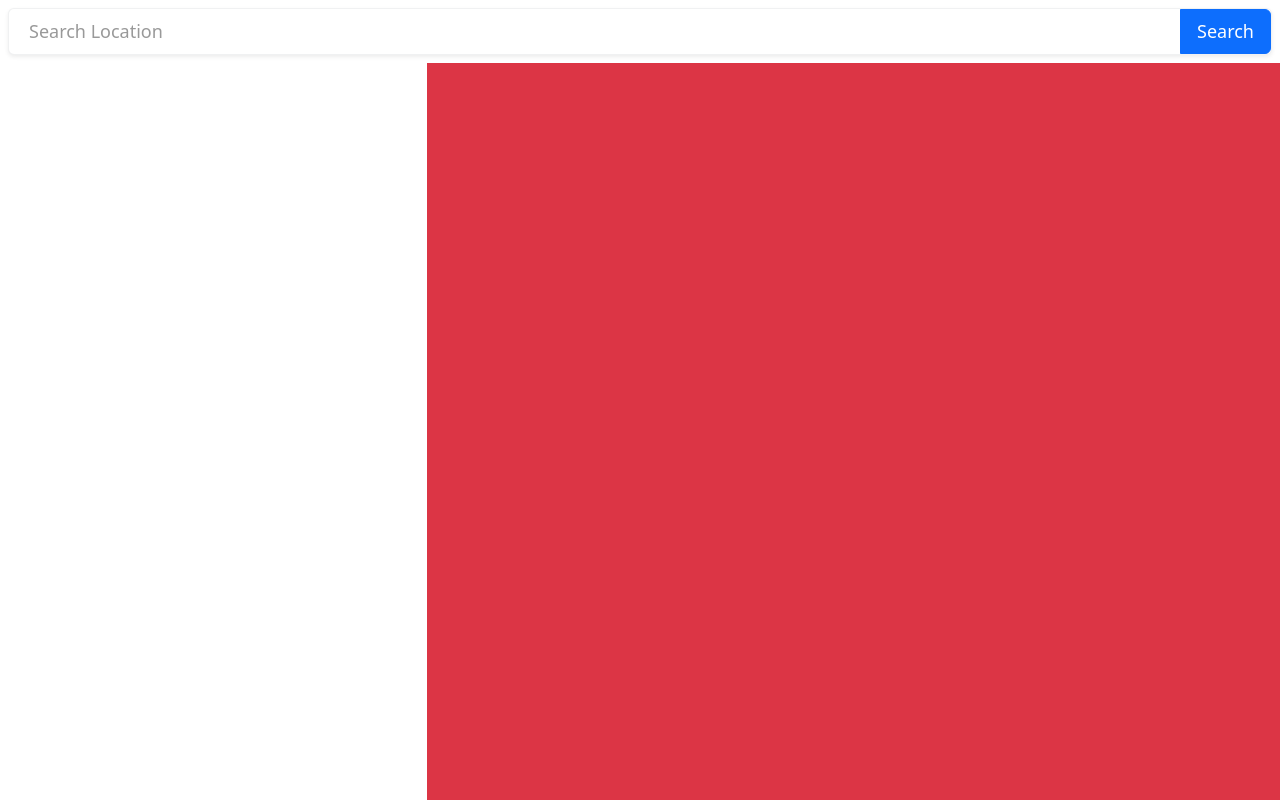
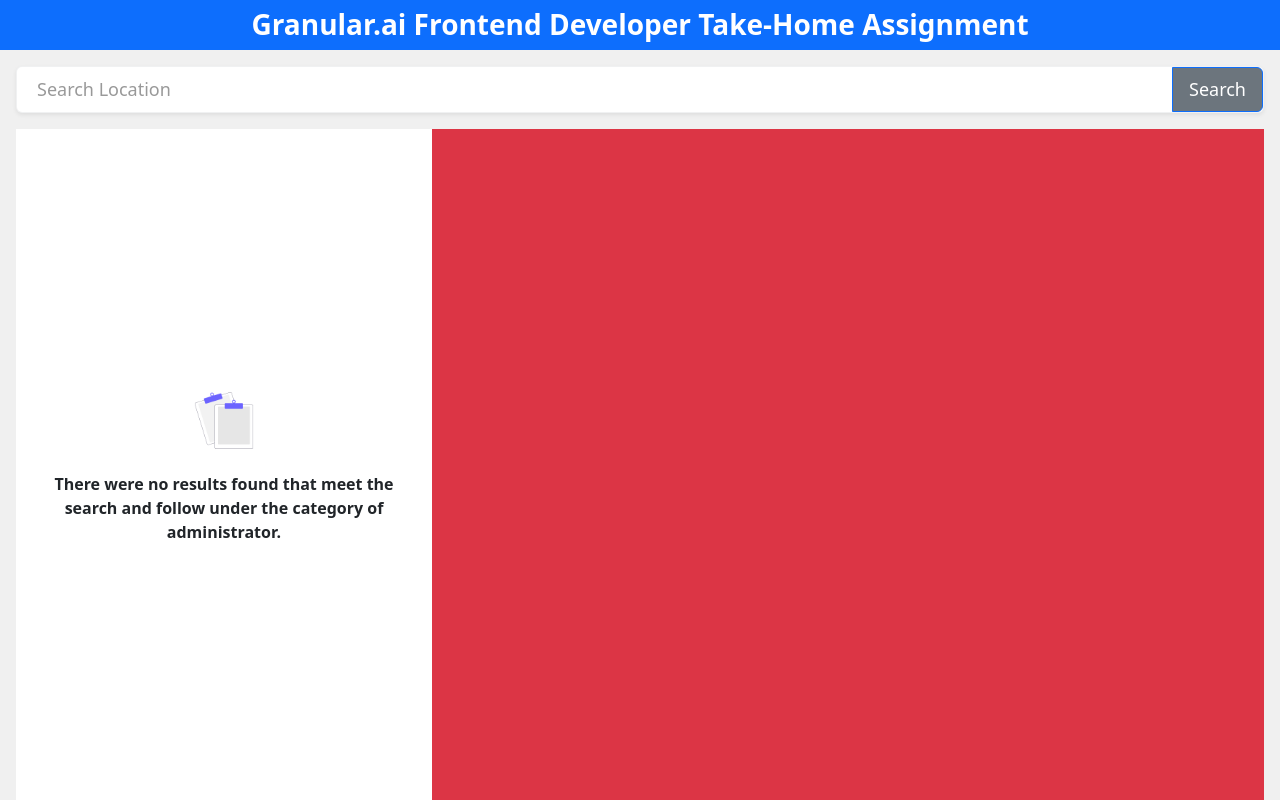
Before and after one commit to GavinDmello97/Location-Finder, a React (Create React App) app: page / in a window 1280 px wide. Built offline with nearby package versions, Linux system fonts and the light colour scheme.

Commit message:
added api fetch. filtered data to limit feature size. added loader indicators, error messages and location search result cards.

```diff
--- a/src/App.scss
+++ b/src/App.scss
@@ -2,8 +2,9 @@
 
 
 .App {
-  text-align: center;
+  text-align: start;
   display: flex;
+  flex-direction: column;
   margin: 0;
   padding: 0;
   width: 100vw;
@@ -33,3 +34,19 @@
 button:active {
   opacity: 0.4;
 }
+
+// spinner /loader css and animation
+.loader {
+  border: 2px solid #ddd;
+  border-top: 2px solid #444;
+  border-radius: 50%;
+  animation: spin 1s linear infinite;
+}
+@keyframes spin {
+  0% {
+    transform: rotate(0deg);
+  }
+  100% {
+    transform: rotate(360deg);
+  }
+}
--- a/src/App.tsx
+++ b/src/App.tsx
@@ -8,6 +8,9 @@
   return (
     <Provider store={store}>
       <div className="App">
+        <p className="bg-primary text-white fw-bold h3 py-2 text-wrap text-center">
+          Granular.ai Frontend Developer Take-Home Assignment
+        </p>
         <LocationFinder />
       </div>
     </Provider>
--- /dev/null
+++ b/src/component/Generic.tsx
@@ -0,0 +1,9 @@
+import "../App.scss";
+
+const Generic = {
+  Loader: ({ size = 30 }: { size?: number }) => {
+    return <div className="loader" style={{ width: size, height: size }}></div>;
+  },
+};
+
+export default Generic;
--- /dev/null
+++ b/src/configs/config.ts
@@ -0,0 +1,5 @@
+const images: any = {
+  no_data: require("../assets/images/no_data.png"),
+};
+
+export { images };
--- a/src/redux/actionReducers/locationReducer.ts
+++ b/src/redux/actionReducers/locationReducer.ts
@@ -3,11 +3,15 @@
 export interface initialLocationState {
   search: string;
   recentSearches: string[];
+  isLoading: boolean;
+  results: any[];
 }
 
 const initialState: initialLocationState = {
   search: "",
   recentSearches: [],
+  isLoading: false,
+  results: [],
 };
 export const locationSlice = createSlice({
   name: "location",
@@ -28,10 +32,21 @@
         5
       );
     },
+    setLoadingStatus: (state, action) => {
+      state.isLoading = action.payload;
+    },
+    setResults: (state, action) => {
+      state.results = action.payload;
+    },
   },
 });
 
 // Action creators are generated for each case reducer function
-export const { setSearch, addBulkToRecents, addSearchToRecents } =
-  locationSlice.actions;
+export const {
+  setSearch,
+  addBulkToRecents,
+  addSearchToRecents,
+  setLoadingStatus,
+  setResults,
+} = locationSlice.actions;
 export default locationSlice.reducer;
--- a/src/redux/thunks/locationThunk.ts
+++ /dev/null
@@ -1,3 +0,0 @@
-import { Dispatch } from "redux";
-// import apis from "../../config/api";
-import actionReducers from "../actionReducers/index";
--- a/src/redux/thunks/reduxApiCallers.ts
+++ /dev/null
@@ -1,4 +0,0 @@
-// eslint-disable-next-line import/no-anonymous-default-export
-const reduxApiCallers = {};
-
-export default reduxApiCallers;
--- a/src/screens/LocationFinder/LocationFinder.scss
+++ b/src/screens/LocationFinder/LocationFinder.scss
@@ -1,3 +1,8 @@
+.location-finder-container {
+    background-color: rgba(240,240,240,1);
+}
+
+
 .search-recent-item {
     * {
         color: #999
@@ -9,3 +14,9 @@
         font-size: 18px;
     }
 }
+
+.loader-container {
+    em {
+        color: #999
+    }
+}
--- a/src/screens/LocationFinder/LocationFinder.tsx
+++ b/src/screens/LocationFinder/LocationFinder.tsx
@@ -2,9 +2,14 @@
 import { useDispatch, useSelector } from "react-redux";
 import {
   addBulkToRecents,
+  setLoadingStatus,
+  setResults,
   setSearch,
 } from "../../redux/actionReducers/locationReducer";
 import "./LocationFinder.scss";
+import Generic from "../../component/Generic";
+import classNames from "classnames";
+import { images } from "../../configs/config";
 
 const LocationFinder = (props: any) => {
   useEffect(() => {
@@ -24,21 +29,57 @@
   const dispatch = useDispatch();
   // redux state
   const state = useSelector((state: any) => {
-    console.log(state);
     return { locationState: state.locationActionReducer };
   });
-  const { search } = state.locationState;
+  const { search, isLoading, results: searchResults } = state.locationState;
+  console.log(searchResults, "RESULTS");
   return (
-    <div className=" col-12 d-flex flex-column flex-grow-1 ">
-      <div className="col-12 p-2 border-bottom-1 border-dark border-opacity-100">
+    <div className=" col-12 d-flex flex-column flex-grow-1 location-finder-container px-3">
+      <div
+        className={classNames(
+          "col-12  pt-3  border-bottom-1 border-dark border-opacity-100",
+          isLoading ? "pb-0" : "pb-3"
+        )}
+      >
         <SearchBox
           searchValue={search}
           callback={(value: string) => dispatch(setSearch(value))}
         />
       </div>
-      <div className=" col-12 row d-flex flex-column flex-md-row bg-black flex-grow-1 ">
-        <div className="col-12 col-md-5 col-lg-4  p-2  bg-white">
-          <p></p>
+      {isLoading && (
+        <div
+          className={classNames(
+            "col-12 p-2 d-flex loader-container align-items-center",
+            isLoading ? "show-container" : "hide-container"
+          )}
+        >
+          <Generic.Loader size={20} />
+          <em className="ps-2">Fetching data from Api...</em>
+        </div>
+      )}
+
+      <div className=" col-12 row d-flex flex-column flex-md-row  flex-grow-1 ">
+        <div className="col-12 col-md-5 col-lg-4 d-flex flex-column flex-wrap  ">
+          {searchResults && searchResults.length > 0 ? (
+            searchResults.map((searchElement: any) => (
+              <div className=" col-12 bg-white border-1 border-danger p-2 rounded mb-3">
+                <p className="fw-bold">{searchElement.display_name}</p>
+                <em className="">{searchElement.type.toUpperCase()}</em>
+              </div>
+            ))
+          ) : (
+            <div className="d-flex flex-column align-items-center bg-white py-3 flex-grow-1 justify-content-center">
+              <img
+                src={images.no_data}
+                style={{ width: 80 }}
+                className=" img-fluid"
+              />
+              <p className=" fw-semibold text-center px-3 pt-3">
+                There were no results found that meet the search and follow
+                under the category of administrator.
+              </p>
+            </div>
+          )}
         </div>
         <div className="col-12 col-md-7 col-lg-8 bg-danger flex-grow-1">
           <p></p>
@@ -55,8 +96,74 @@
   searchValue: string;
   callback: Function;
 }) => {
+  const dispatch = useDispatch();
   const [isSearchFocussed, setSearchFocussed] = useState(false);
   const inputRef = useRef<null | HTMLInputElement>(null);
+
+  // cleaning the location result list
+  const filterSearchResults = (featureList: any[]) => {
+    // filtering the list for features which belong to type == "administrative" and category === "boundary"
+    var filteredList = featureList.filter(
+      (feature) =>
+        feature.properties.type === "administrative" &&
+        feature.properties.category === "boundary"
+    );
+
+    // filtering out un-used keys to get cleaner object and reduce active memory usage
+    filteredList = filteredList.map((element) => {
+      const { bbox, geometry, properties } = element || {};
+      const {
+        category,
+        display_name,
+        icon,
+        importance,
+        osm_id,
+        type,
+        extratags,
+      } = properties || {};
+
+      const { population } = extratags || {};
+      return {
+        bbox,
+        geometry,
+        category,
+        display_name,
+        icon,
+        importance,
+        osm_id,
+        type,
+        population,
+      };
+    });
+
+    return filteredList;
+  };
+
+  const getResultsFromApi = async (search: string) => {
+    await dispatch(setLoadingStatus(true));
+
+    await fetch(
+      `https://nominatim.openstreetmap.org/search?q=${search}&format=geojson&extratags=1`
+    )
+      .then(async (response) => response.json())
+      .then(async (data) => {
+        const { features } = data || {};
+        await dispatch(setResults(filterSearchResults(features)));
+        await dispatch(setLoadingStatus(false));
+      })
+      .catch((err) => console.log("err", err));
+  };
+
+  const submitSearch = () => {
+    removeFocus();
+    getResultsFromApi(searchValue);
+  };
+
+  const removeFocus = () => {
+    setSearchFocussed(false);
+    inputRef.current?.blur();
+  };
+
   return (
     <div className="col-12 position-relative search-box">
       <div className=" col-12  rounded bg-white shadow-sm fa-border border-opacity-10 border-secondary d-flex align-items-center">
@@ -66,15 +173,15 @@
             onFocus={() => setSearchFocussed(true)}
             onBlur={() => setSearchFocussed(false)}
             // Add api call here
-            onKeyDown={(e) =>
-              e.key === "Enter" &&
-              (setSearchFocussed(false), inputRef.current?.blur())
-            }
-            onSubmit={() => {}}
+            onKeyDown={(e) => {
+              if (e.key === "Enter") {
+                submitSearch();
+              }
+            }}
             type="text"
             name="name"
             placeholder="Search Location"
-            className="w-100 p-1  text-decoration-none border-0 border-white flex-1 bg-white"
+            className="w-100 p-1 text-decoration-none border-0 border-white flex-1 bg-white"
             onChange={(e) => callback(e.target.value)}
             value={searchValue}
           />
@@ -93,16 +200,24 @@
         </div>
 
         <button
-          className="p-2 px-3 bg-primary text-white rounded-0 rounded-end fa-border border-opacity-100 border-primary shadow-none"
+          disabled={searchValue.length < 1}
+          className={classNames(
+            "p-2 px-3  text-white rounded-0 rounded-end fa-border border-opacity-100 border-primary shadow-none",
+            searchValue && searchValue.length > 0
+              ? "bg-primary"
+              : "bg-secondary"
+          )}
           onClick={() => {
-            setSearchFocussed(false);
-            inputRef.current?.blur();
-            // Add api call here
+            submitSearch();
           }}
         >
           Search
         </button>
       </div>
+      {/*
+        Temporary filler for recent searches!
+        CHANGE HERE
+      */}
       {isSearchFocussed && (
         <div className="position-absolute w-100 bg-white rounded-0 rounded-bottom shadow fa-border border-top-0 border-opacity-10 border-secondary py-2">
           <SearchListCard />
@@ -117,15 +232,7 @@
 
 const SearchListCard = () => {
   return (
-    <div
-      className="col-12 col text-start p-2 search-recent-item px-3 "
-      // style={{
-      //   borderBottom: 3,
-      //   borderWidth: 3,
-      //   borderColor: "red",
-      //   borderStyle: "solid",
-      // }}
-    >
+    <div className="col-12 col text-start p-2 search-recent-item px-3 ">
       <i className="fa fa-clock-o fa-lg pe-2 "></i>
       <span>My search element</span>
     </div>
```
Also changed, not shown: src/assets/images/no_data.png (added).
